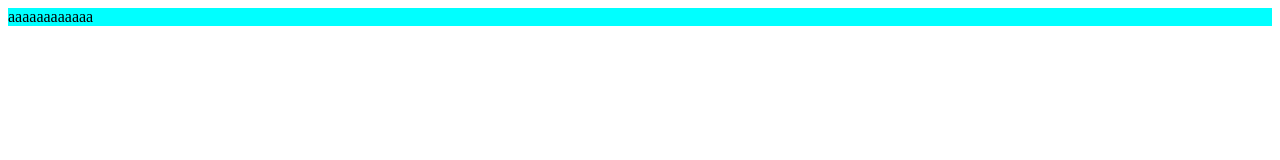
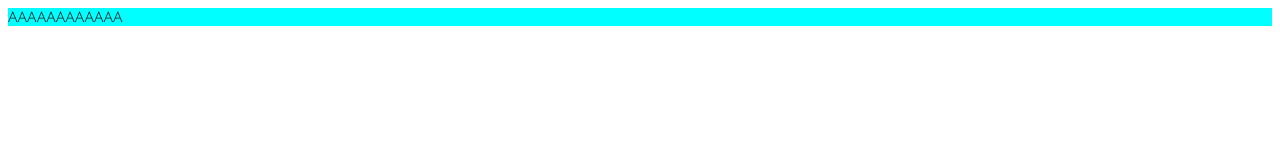
Before and after one commit to polina0s/WishUp, a React (Vite) app in the folder wishup/: page / in a window 1280 px wide. Shown: the top 160 px of the page. Built offline with nearby package versions, Linux system fonts and the light colour scheme.

Commit message:
configured fonts

```diff
--- a/wishup/src/main.scss
+++ b/wishup/src/main.scss
@@ -0,0 +1 @@
+@use './styles/fonts.scss';
--- a/wishup/src/pages/Home/Home.module.scss
+++ b/wishup/src/pages/Home/Home.module.scss
@@ -1,3 +1,4 @@
 .container {
   background-color: aqua;
+  font-family: 'Julius Sans One';
 }
--- /dev/null
+++ b/wishup/src/styles/fonts.scss
@@ -0,0 +1,22 @@
+@font-face {
+  font-family: 'Julius Sans One';
+  src: url('/fonts/juliusSansOne/JuliusSansOne-Regular.ttf') format('truetype');
+  font-style: normal;
+  font-weight: 400;
+}
+
+@font-face {
+  font-family: 'Montserrat Alternates';
+  src: url('/fonts/montserratAlternates/MontserratAlternates-Regular.ttf')
+    format('truetype');
+  font-style: normal;
+  font-weight: 400;
+}
+
+@font-face {
+  font-family: 'Montserrat Alternates';
+  src: url('/fonts/montserratAlternates/MontserratAlternates-Bold.ttf')
+    format('truetype');
+  font-style: normal;
+  font-weight: 700;
+}
```
